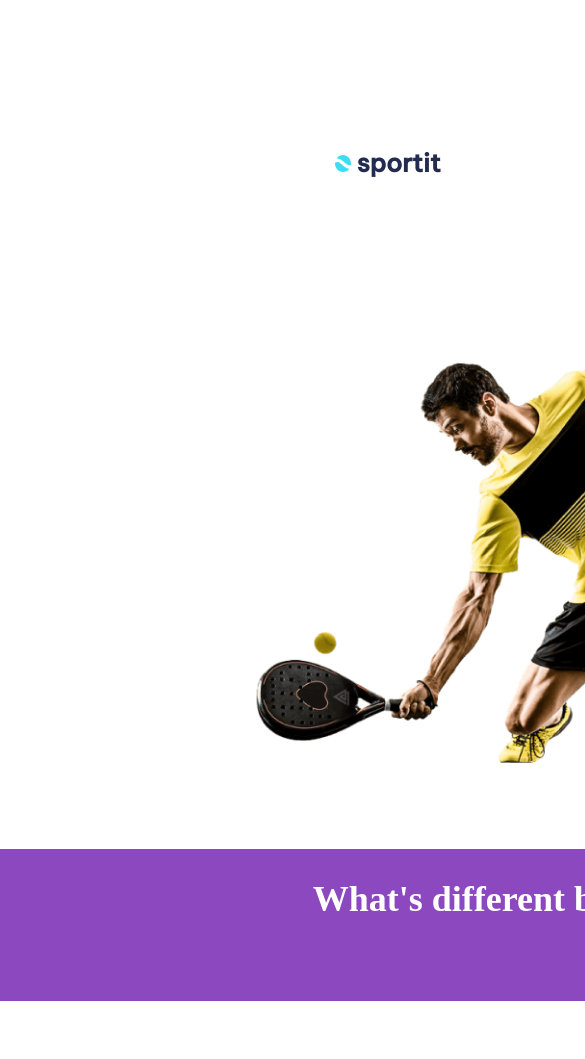
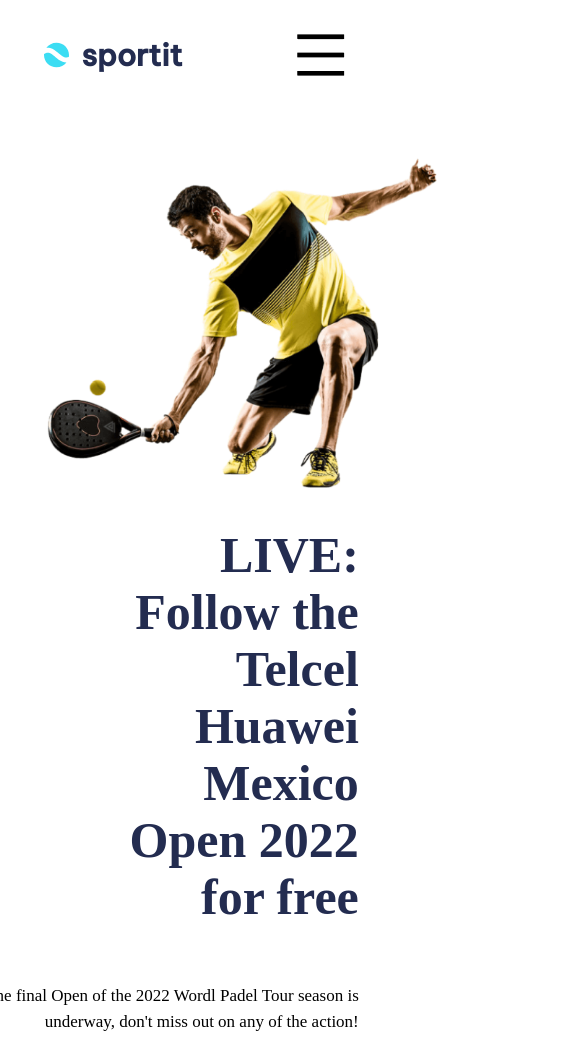
Before and after one commit to PaoHenao20/Victoria-Bolanos-Paola-Henao, a plain HTML site: page index.html in a window 390 px wide. Shown: the top 1059 px of the page, 585 px wide, since content can reach past the window. Drawn offline with Linux system fonts and the light colour scheme; files whose address does not match are found by name.

Commit message:
Parte Paola media query

```diff
--- a/css/styles.css
+++ b/css/styles.css
@@ -3,19 +3,14 @@
     font-weight: 100;
 }
 
-header {
-width: 1416.68px;
-height: 174px;
-padding: 65px 165px 65px 165px;
-gap: 224px;
-color: #232C50;
+.estilos_header {
+    padding: 65px 165px 65px 165px;
+    gap: 224px;
+    color: #232C50;
+    display: flex;
 }
 
 .logo_header {
-    width: 107.68px;
-    height: 25px;
-    top: 74.5px;
-    left: 199px;
     color: #232C50;
     font-weight: bold;
     font-size: 25px;
@@ -27,14 +22,17 @@
 }
 
 .nav_bar {
-    flex-direction: column-reverse;
-    padding: 58.5px 165px;
+    flex-direction: row;
     display: flex;
-    flex-direction: row;
     justify-content: space-between;
-    gap: 224px;
     align-items: center;
+    width: 100%
 }
+
+#img_header {
+    display: none;
+}
+
 
 ul {
     display: flex;
@@ -58,7 +56,7 @@
 
 li:hover {
     color: #242E5299;
-    cursor:pointer;
+    cursor: pointer;
 }
 
 .button_c {
@@ -82,7 +80,7 @@
 
 .button_c:hover {
     background-color: #8B48BFB2;
-    cursor:pointer;
+    cursor: pointer;
 }
 
 
@@ -92,7 +90,6 @@
     font-weight: 500;
     line-height: 19px;
     text-align: left;
-    width: 397px;
     height: 23px;
     color: #242E52;
 }
@@ -101,7 +98,7 @@
 .row_a {
     display: flex;
     flex-wrap: wrap;
-    padding: 20px 255px;
+    padding: 2% 10%;
 }
 
 .row_b {
@@ -128,14 +125,16 @@
 .col_d {
     width: 50%;
 }
+
 .main_title {
-    width: 450px;
-    height: 228px;
     font-family: "Be Vietnam";
     font-size: 50px;
     font-weight: 700;
     line-height: 57px;
     text-align: right;
+    width: 75%;
+    color: #232C50;
+
 }
 
 .second_title {
@@ -148,20 +147,20 @@
     width: 450px;
     height: 71px;
     text-align: right;
-    margin-left: 250px;
+    /* margin-left: 250px; */
 
 }
 
 .second_text {
     color: white;
-    margin-right: 250px;
-    font-family: Be Vietnam;
+    /* margin-right: 250px; */
+    font-family: "Be Vietnam";
     font-size: 16px;
     font-weight: 500;
     line-height: 24px;
     letter-spacing: 0em;
     text-align: left;
-    padding:0px 80px 0px 80px;
+    padding: 0px 80px 0px 80px;
 
 }
 
@@ -184,10 +183,10 @@
 }
 
 .container {
-    width: 1440px;
-    top: 260px;
+    width: 100%;
+    /* top: 260px;
     left: 180px;
-    gap: 100px;
+    gap: 100px; */
 }
 
 
@@ -211,7 +210,7 @@
 
 .button_a:hover {
     background-color: #8B48BFB2;
-    cursor:pointer;
+    cursor: pointer;
 }
 
 .button_b {
@@ -227,7 +226,7 @@
     box-shadow: 0px 5px 15px 0px rgba(2, 2, 2, 0.48);
     -webkit-box-shadow: 0px 5px 15px 0px rgba(2, 2, 2, 0.48);
     -moz-box-shadow: 0px 5px 15px 0px rgba(2, 2, 2, 0.48);
-    cursor:pointer;
+    cursor: pointer;
 }
 
 .search_bar {
@@ -251,7 +250,7 @@
 
 .benefit h4 {
     font-weight: bold;
-    color:#323851;
+    color: #323851;
 
     ;
 }
@@ -301,7 +300,7 @@
     font-weight: bold;
 }
 
-.article p{
+.article p {
     color: #B9B9C1;
 }
 
@@ -374,6 +373,124 @@
     text-align: right;
     color: #fff;
 }
+
+@media only screen and (max-width: 480px) {
+    .items {
+        display: None;
+    }
+
+    header .button_c {
+        display: None;
+    }
+
+    .logo_header {
+        color: #232C50;
+        font-weight: bold;
+        font-size: 30px;
+        margin-left: 5px;
+        display: flex;
+    }
+
+    .logo_header img {
+        width: 50%;
+        margin-right: 10%;
+    }
+
+    #img_header {
+        display: block;
+
+    }
+
+    .nav_bar {
+        flex-direction: row;
+        display: flex;
+        justify-content: space-between;
+        align-items: center;
+    }
+
+    .estilos_header {
+        padding: 2% 10%;
+        display: flex;
+    }
+
+    .container {
+        width: 100%;
+        display: flex;
+        flex-direction: column;
+        padding: 10% 2%;
+    }
+
+    .row_a {
+        display: flex;
+        flex-wrap: wrap;
+        padding: 2% 10%;
+        flex-direction: column;
+    }
+
+    .row_b {
+        display: flex;
+        flex-wrap: wrap;
+        justify-content: space-between;
+        margin: 40px 0px 40px 0px;
+        background: #3CDDF3;;
+        flex-direction: column;
+    }
+
+    .col_a {
+        width: 100%;
+    }
+
+    .col_a img {
+        width: 390px;
+    }
+
+    .col_b {
+        width: 100%;
+    }
+
+    .main_title {
+        font-family: "Be Vietnam";
+        font-size: 50px;
+        font-weight: 700;
+        line-height: 57px;
+        text-align: right;
+        color: #232C50;
+    }
+
+    .col_c {
+        width: 100%;
+    }
+
+    .col_d {
+        width: 100%;
+    }
+
+    .second_text {
+        color: white;
+        font-family: "Be Vietnam";
+        font-size: 16px;
+        font-weight: 500;
+        line-height: 24px;
+        letter-spacing: 0em;
+        text-align: left;
+        padding: 0% 10% 0% 10%;
+    }
+
+    .second_title {
+        color: #FFFFFF;
+        font-family: "Be Vietnam";
+        font-size: 36px;
+        font-weight: 700;
+        line-height: 41px;
+        letter-spacing: 0em;
+        text-align: left;
+        padding: 0% 20% 0% 10%;
+    }
+}
+
+
+
+
 
 @media only screen and (max-width: 768px) {
     .benefits {
@@ -451,6 +568,10 @@
         text-align: center;
     }
 }
+
+
+
+
 
 @media only screen and (max-width: 412px) {
 
--- a/index.html
+++ b/index.html
@@ -19,9 +19,11 @@
 </head>
 
 <body>
-    <header>
+    <header class="estilos_header">
         <div class="nav_bar">
             <p class="logo_header"><img src="img/Subtract.svg" alt=""> sportit</p>
+            <img src="./img/ant-design_menu-outlined.png" id="img_header" alt="Imagen para móviles">
+
             <ul type="None" class="items">
                 <li>Sport </li>
                 <li>Products </li>
```
Also changed, not shown: img/ant-design_menu-outlined.png (added).
